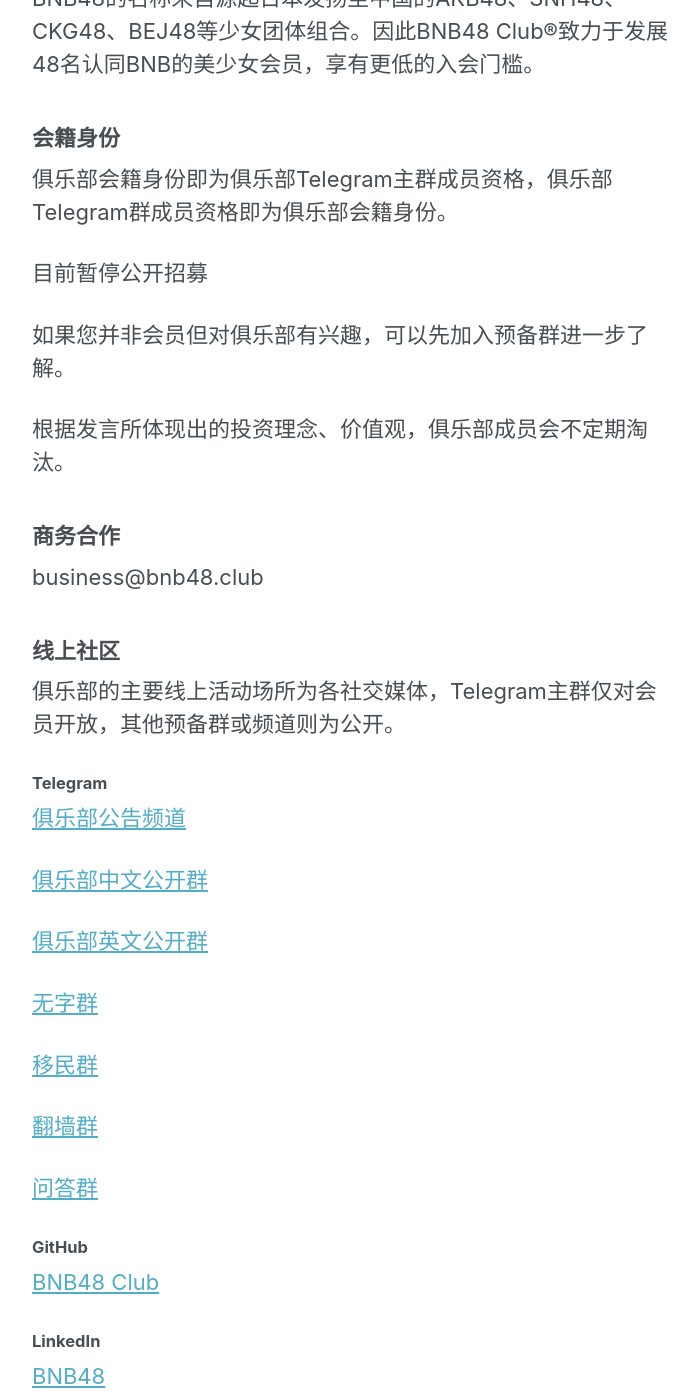
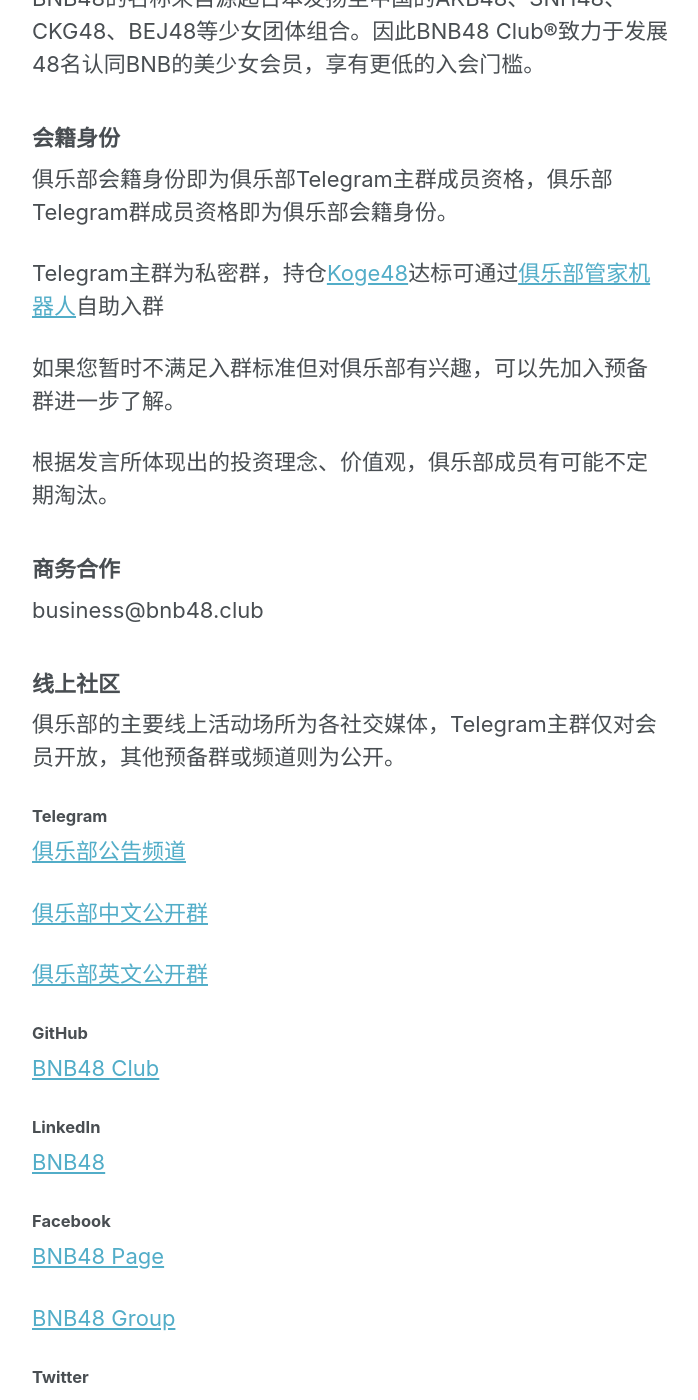
Before and after one commit to 48Club/BNB48Club.github.io, a Jekyll site: the page built from _pages/about.md, in a window 1280 px wide and 1400 px high, scrolled down 744 px. Shown: the whole window, without its empty margins (290-988 px from the left). Built offline with Jekyll 4.4.1, drawn with Linux system fonts in a browser that asks for light colours; nearby versions of some CDN libraries.

Commit message:
开放持仓Koge自助入群

```diff
--- a/_pages/about.md
+++ b/_pages/about.md
@@ -15,11 +15,11 @@
 ### 会籍身份
 俱乐部会籍身份即为俱乐部Telegram主群成员资格，俱乐部Telegram群成员资格即为俱乐部会籍身份。
 
-目前暂停公开招募
+Telegram主群为私密群，持仓[Koge48](http://bnb48.club/koge48)达标可通过[俱乐部管家机器人](https://t.me/bnb48_bot)自助入群
 
-如果您并非会员但对俱乐部有兴趣，可以先加入预备群进一步了解。
+如果您暂时不满足入群标准但对俱乐部有兴趣，可以先加入预备群进一步了解。
 
-根据发言所体现出的投资理念、价值观，俱乐部成员会不定期淘汰。
+根据发言所体现出的投资理念、价值观，俱乐部成员有可能不定期淘汰。
 
 ### 商务合作
 business@bnb48.club
@@ -34,14 +34,6 @@
 [俱乐部中文公开群](https://t.me/bnb48club_cn)
 
 [俱乐部英文公开群](https://t.me/bnb48club_en)
-
-[无字群](https://t.me/bnb48club_sticker)
-
-[移民群](https://t.me/bnb48club_emigrate)
-
-[翻墙群](https://t.me/bnb48club_fuckgfw)
-
-[问答群](https://t.me/bnb48club_qanda)
 
 #### GitHub
 
```
